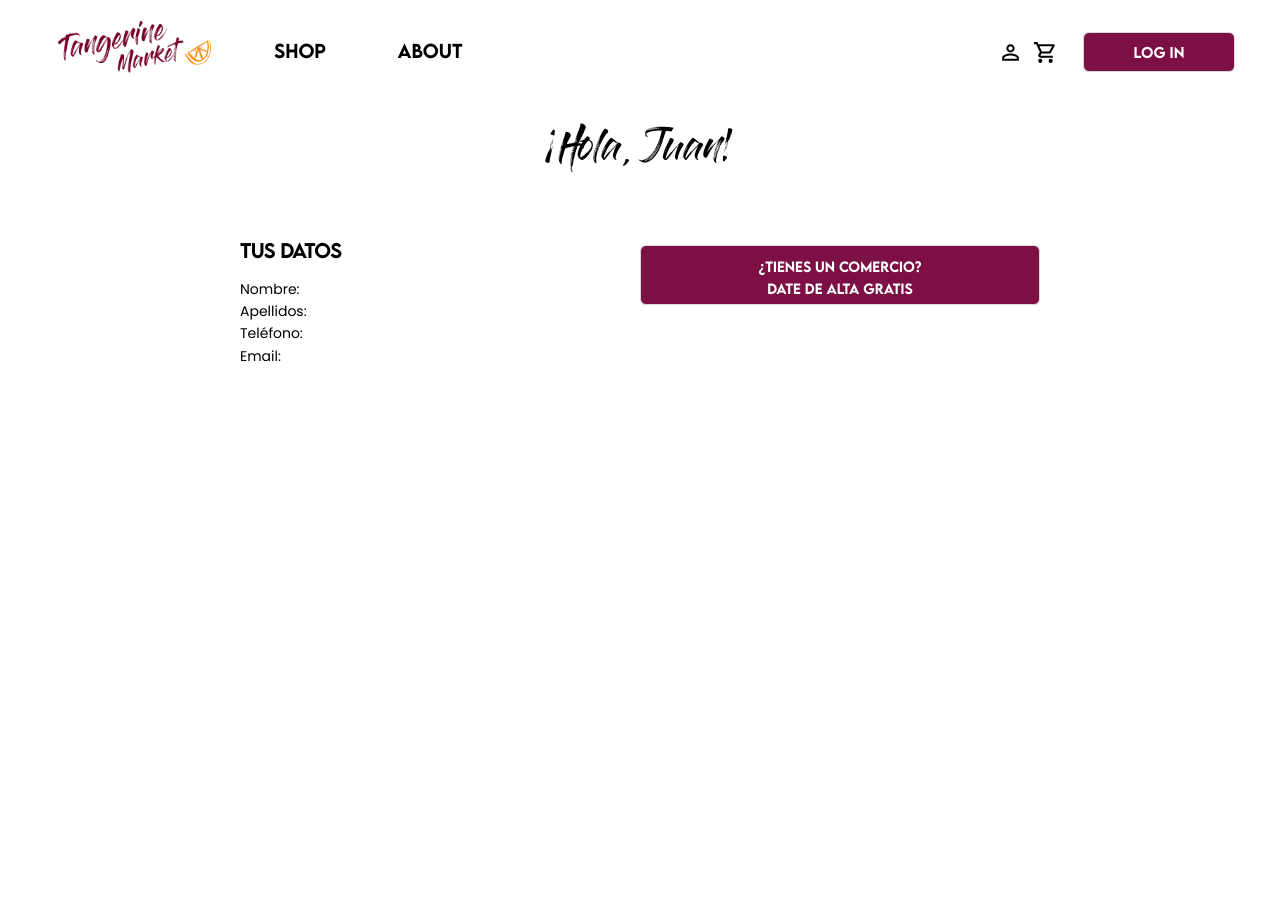
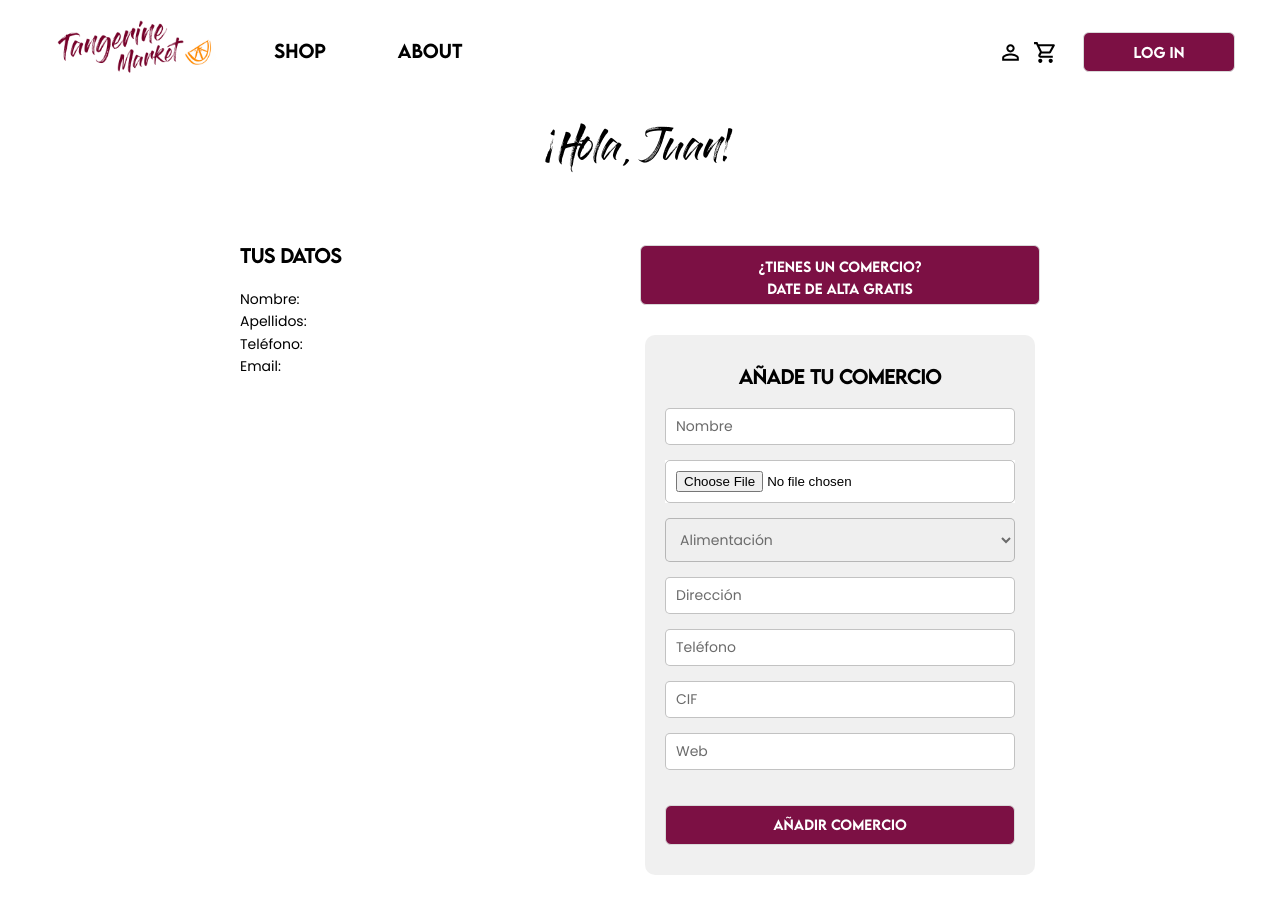
Before and after one commit to lourdesreguera/Tangerine-market-react-redux-scss, a React (Create React App) app: page /my-account in a window 1280 px wide. Shown: the top 914 px of the page. Before the commit the page ends 800 px from the top, so only its background shows below. Built offline with nearby package versions, Linux system fonts and the light colour scheme.

Commit message:
creado form newStore

```diff
--- /dev/null
+++ b/src/components/NewStoreForm.jsx
@@ -0,0 +1,72 @@
+import React from "react";
+
+const NewStoreForm = () => {
+  return (
+    <div className="formPage__container formPage__container--newStore">
+      <h1 className="my-account__subheading">Añade tu comercio</h1>
+      <form className="formPage__form">
+        <label className="formPage__label">
+          <input
+            type="text"
+            name="name"
+            placeholder="Nombre"
+            className="formPage__input"
+          />
+        </label>
+        <label className="formPage__label formPage__label--file">
+          <input
+            type="file"
+            name="image"
+            placeholder="Imagen"
+            className="formPage__input"
+          />
+        </label>
+        <label className="formPage__label">
+          <select
+            name="category"
+            className="formPage__input formPage__input--select"
+          >
+            <option value="alimentacion">Alimentación</option>
+          </select>
+        </label>
+        <label className="formPage__label">
+          <input
+            type="text"
+            name="address"
+            placeholder="Dirección"
+            className="formPage__input"
+          />
+        </label>
+        <label className="formPage__label">
+          <input
+            type="text"
+            name="phone"
+            placeholder="Teléfono"
+            className="formPage__input"
+          />
+        </label>
+        <label className="formPage__label">
+          <input
+            type="text"
+            name="cif"
+            placeholder="CIF"
+            className="formPage__input"
+          />
+        </label>
+        <label className="formPage__label">
+          <input
+            type="text"
+            name="web"
+            placeholder="Web"
+            className="formPage__input"
+          />
+        </label>
+        <button type="submit" className="login-btn login-btn--form">
+          Añadir comercio
+        </button>
+      </form>
+    </div>
+  );
+};
+
+export default NewStoreForm;
--- a/src/pages/MyAccountPage.jsx
+++ b/src/pages/MyAccountPage.jsx
@@ -1,23 +1,29 @@
-import React from 'react'
+import React from "react";
+import NewStoreForm from "../components/NewStoreForm";
 
 const MyAccountPage = () => {
   return (
-    <main className='my-account'>
-        <h1 className='formPage__heading'>¡Hola, Juan!</h1>
-        <div className='my-account__container'>
-            <div className='my-account__container--left'>
-                <h2 className='my-account__subheading'>Tus datos</h2>
-                <ul className='my-account__data'>
+    <main className="my-account">
+      <h1 className="formPage__heading">¡Hola, Juan!</h1>
+      <div className="my-account__container">
+        <div className="my-account__container--left">
+          <h2 className="my-account__subheading">Tus datos</h2>
+          <ul className="my-account__data">
             <li>Nombre:</li>
             <li>Apellidos:</li>
             <li>Teléfono:</li>
             <li>Email:</li>
           </ul>
         </div>
-            <button className='login-btn login-btn--my-account'>¿Tienes un comercio? Date de alta gratis</button>
+        <div>
+          <button className="login-btn login-btn--my-account">
+            ¿Tienes un comercio? Date de alta gratis
+          </button>
+          <NewStoreForm />
+        </div>
       </div>
     </main>
-  )
-}
+  );
+};
 
-export default MyAccountPage
+export default MyAccountPage;
--- a/src/styles/_colors.scss
+++ b/src/styles/_colors.scss
@@ -1,9 +1,10 @@
 :root {
-    --black: #000;
-    --white: #fff;
-    --purple: #7C1044;
-    --login-btn-border: #D9D9D9;
-    --nav-desk: #FFC226;
-    --input-border: rgba(0, 0, 0, 0.240);
-    --placeholder-text: #6B6B6B;
+  --black: #000;
+  --white: #fff;
+  --purple: #7c1044;
+  --login-btn-border: #d9d9d9;
+  --newStore-form: rgba(217, 217, 217, 0.4);
+  --nav-desk: #ffc226;
+  --input-border: rgba(0, 0, 0, 0.24);
+  --placeholder-text: #6b6b6b;
 }
--- a/src/styles/_myAccount.scss
+++ b/src/styles/_myAccount.scss
@@ -21,7 +21,6 @@
       margin-right: 40px;
     }
   }
-
 }
 
 .my-account__subheading {
@@ -29,6 +28,7 @@
   text-decoration: none;
   font-size: 18px;
   color: var(--black);
+  margin: 20px 0;
   @media (max-width: 900px) {
     font-size: 16px;
   }
--- a/src/styles/_registerAndLogin.scss
+++ b/src/styles/_registerAndLogin.scss
@@ -19,6 +19,11 @@
   @media (max-width: 470px) {
     width: 240px;
     margin: 150px 0 100px 0;
+  }
+  &--newStore {
+    background-color: var(--newStore-form);
+    margin: 10px auto 100px auto;
+    height: 500px;
   }
 }
 
@@ -46,16 +51,29 @@
 
 .formPage__label {
   width: 100%;
+  margin-bottom: 15px;
+  &--file {
+    background-color: var(--white);
+    font-family: var(--placeholder);
+    font-size: 40px;
+  }
 }
 
 .formPage__input {
   width: 100%;
   border-radius: 5px;
   border: 1px solid var(--input-border);
-  margin-bottom: 15px;
   padding: 10px;
   box-sizing: border-box;
   &::placeholder {
+    font-family: var(--placeholder);
+    color: var(--placeholder-text);
+    font-size: 14px;
+    @media (max-width: 470px) {
+      font-size: 12px;
+    }
+  }
+  &--select {
     font-family: var(--placeholder);
     color: var(--placeholder-text);
     font-size: 14px;
```
Lines whose indentation alone changed are shown as unchanged.
